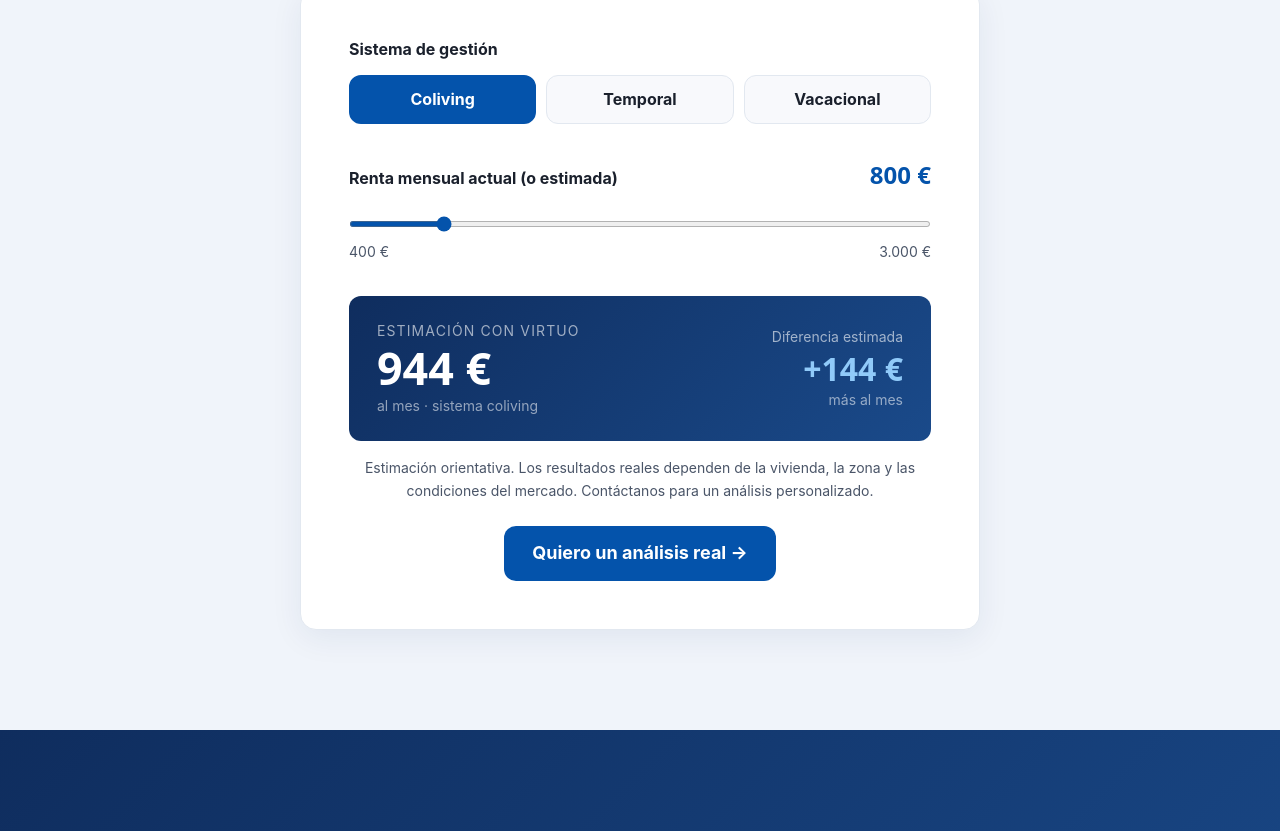
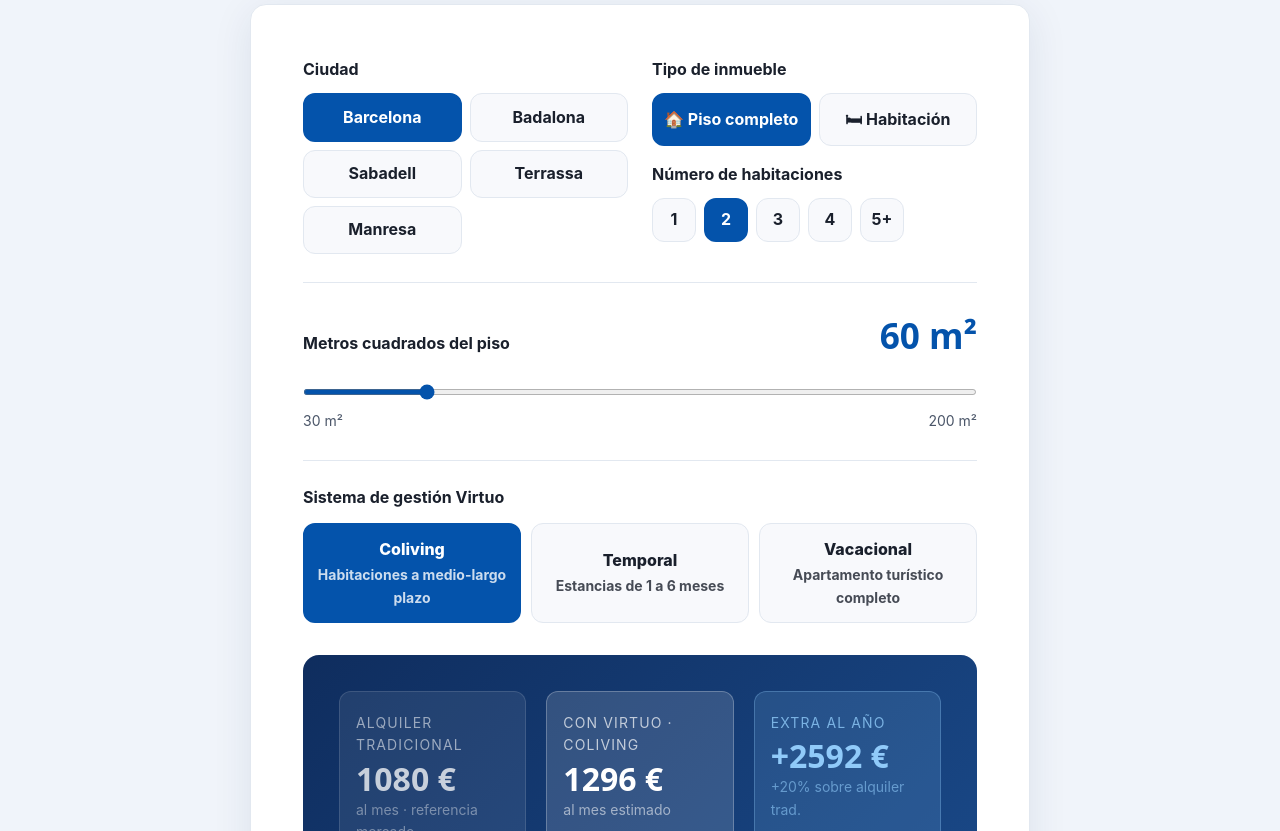
Before and after one commit to viviendasvirtuo/web-viviendasvirtuo, a Next.js app: page /sobre-nosotros in a window 1280 px wide. Shown: the part 3129-3960 px from the top of the page. Built offline with nearby package versions, Linux system fonts and the light colour scheme; a web font is replaced by a local one.

Commit message:
feat: calculadora de rentabilidad mejorada con ciudad, m², habitaciones y comparativa real

```diff
--- a/app/sobre-nosotros/page.tsx
+++ b/app/sobre-nosotros/page.tsx
@@ -1,18 +1,59 @@
 'use client';
 
-import { useState } from 'react';
+import { useState, useMemo } from 'react';
 import Header from '@/components/Header';
 import Footer from '@/components/Footer';
 import Link from 'next/link';
 
+// Precio €/m² alquiler tradicional por ciudad (referencia mercado catalán 2024-2025)
+const PRECIOS_CIUDAD: Record<string, { nombre: string; precioM2: number }> = {
+  barcelona:  { nombre: 'Barcelona',  precioM2: 18.0 },
+  badalona:   { nombre: 'Badalona',   precioM2: 13.0 },
+  sabadell:   { nombre: 'Sabadell',   precioM2: 11.0 },
+  terrassa:   { nombre: 'Terrassa',   precioM2: 11.0 },
+  manresa:    { nombre: 'Manresa',    precioM2:  8.0 },
+};
+
+// Multiplicadores sobre renta tradicional por sistema
+const MULTIPLICADORES = {
+  coliving:    { factor: 1.20, label: 'Coliving',    desc: 'Habitaciones a medio-largo plazo' },
+  temporal:    { factor: 1.32, label: 'Temporal',    desc: 'Estancias de 1 a 6 meses' },
+  vacacional:  { factor: 1.58, label: 'Vacacional',  desc: 'Apartamento turístico completo' },
+};
+
+type Ciudad = keyof typeof PRECIOS_CIUDAD;
+type Sistema = keyof typeof MULTIPLICADORES;
+type TipoInmueble = 'habitacion' | 'piso';
+
 export default function SobreNosotrosPage() {
-  const [rentaMensual, setRentaMensual] = useState(800);
-  const [sistema, setSistema] = useState<'coliving' | 'temporal' | 'vacacional'>('coliving');
+  const [ciudad, setCiudad]           = useState<Ciudad>('barcelona');
+  const [tipo, setTipo]               = useState<TipoInmueble>('piso');
+  const [metros, setMetros]           = useState<number>(60);
+  const [habitaciones, setHabitaciones] = useState<number>(2);
+  const [sistema, setSistema]         = useState<Sistema>('coliving');
 
-  const multiplicadores = { coliving: 1.18, temporal: 1.28, vacacional: 1.55 };
-  const etiquetas = { coliving: 'Coliving', temporal: 'Temporal', vacacional: 'Vacacional' };
-  const estimado = Math.round(rentaMensual * multiplicadores[sistema]);
-  const diferencia = estimado - rentaMensual;
+  const calculo = useMemo(() => {
+    const { precioM2 } = PRECIOS_CIUDAD[ciudad];
+    // Para habitación: precio por m² * metros de la habitación (aprox 12m² por hab)
+    const metrosCalculo = tipo === 'habitacion' ? Math.max(metros, 10) : metros;
+    const rentaTrad = Math.round(precioM2 * metrosCalculo);
+    const { factor } = MULTIPLICADORES[sistema];
+    const rentaVirtuo = Math.round(rentaTrad * factor);
+    const diferenciaMes = rentaVirtuo - rentaTrad;
+    const diferenciaAnio = diferenciaMes * 12;
+    const porcentaje = Math.round((factor - 1) * 100);
+    return { rentaTrad, rentaVirtuo, diferenciaMes, diferenciaAnio, porcentaje };
+  }, [ciudad, tipo, metros, habitaciones, sistema]);
+
+  const btnBase: React.CSSProperties = {
+    padding: '10px 8px',
+    borderRadius: 'var(--radius-lg)',
+    fontWeight: 700,
+    fontSize: 'var(--text-sm)',
+    cursor: 'pointer',
+    transition: 'all 180ms ease',
+    textAlign: 'center',
+  };
 
   return (
     <>
@@ -56,10 +97,10 @@ export default function SobreNosotrosPage() {
               </div>
               <div style={{ display: 'grid', gridTemplateColumns: '1fr 1fr', gap: '16px' }}>
                 {[
-                  { num: '3', label: 'Sistemas de gestión', sub: 'Coliving, Temporal, Vacacional' },
-                  { num: '+50', label: 'Viviendas gestionadas', sub: 'En Barcelona y área metropolitana' },
-                  { num: '98%', label: 'Ocupación media', sub: 'En los últimos 12 meses' },
-                  { num: '24h', label: 'Tiempo de respuesta', sub: 'A propietarios e inquilinos' },
+                  { num: '3',   label: 'Sistemas de gestión',    sub: 'Coliving, Temporal, Vacacional' },
+                  { num: '+50', label: 'Viviendas gestionadas',  sub: 'En Barcelona y área metropolitana' },
+                  { num: '98%', label: 'Ocupación media',        sub: 'En los últimos 12 meses' },
+                  { num: '24h', label: 'Tiempo de respuesta',    sub: 'A propietarios e inquilinos' },
                 ].map((s, i) => (
                   <div key={i} style={{ background: i % 2 === 0 ? 'var(--color-primary)' : 'var(--color-surface)', borderRadius: 'var(--radius-xl)', padding: '24px 20px', border: i % 2 !== 0 ? '1px solid var(--color-border)' : 'none' }}>
                     <div style={{ fontFamily: 'var(--font-display)', fontSize: 'clamp(1.8rem,3vw,2.4rem)', fontWeight: 900, color: i % 2 === 0 ? 'white' : 'var(--color-primary)', lineHeight: 1, marginBottom: '6px' }}>{s.num}</div>
@@ -106,9 +147,9 @@ export default function SobreNosotrosPage() {
             </div>
             <div style={{ display: 'grid', gridTemplateColumns: 'repeat(auto-fit, minmax(280px,1fr))', gap: '20px' }}>
               {[
-                { href: '/coliving', color: '#0f2d5e', label: 'Coliving', desc: 'Habitaciones a medio-largo plazo con comunidad gestionada. Estable, rentable y sin conflictos.', tag: 'Largo plazo' },
-                { href: '/temporal', color: '#008f58', label: 'Temporal', desc: 'Estancias de 1 a 6 meses para trabajadores, estudiantes y profesionales en tránsito.', tag: '1–6 meses' },
-                { href: '/vacacional', color: '#b84b00', label: 'Vacacional', desc: 'Apartamento completo para turistas. Gestión integral: check-in, limpieza y atención al huésped.', tag: 'Turismo' },
+                { href: '/coliving',   color: '#0f2d5e', label: 'Coliving',    desc: 'Habitaciones a medio-largo plazo con comunidad gestionada. Estable, rentable y sin conflictos.', tag: 'Largo plazo' },
+                { href: '/temporal',   color: '#008f58', label: 'Temporal',    desc: 'Estancias de 1 a 6 meses para trabajadores, estudiantes y profesionales en tránsito.', tag: '1–6 meses' },
+                { href: '/vacacional', color: '#b84b00', label: 'Vacacional',  desc: 'Apartamento completo para turistas. Gestión integral: check-in, limpieza y atención al huésped.', tag: 'Turismo' },
               ].map((s) => (
                 <div key={s.href} style={{ background: s.color, borderRadius: 'var(--radius-xl)', padding: '32px 24px', display: 'flex', flexDirection: 'column', gap: '12px' }}>
                   <span style={{ display: 'inline-block', background: 'rgba(255,255,255,0.15)', border: '1px solid rgba(255,255,255,0.25)', borderRadius: '999px', padding: '4px 14px', fontSize: 'var(--text-xs)', fontWeight: 700, color: 'white', alignSelf: 'flex-start' }}>{s.tag}</span>
@@ -121,90 +162,206 @@ export default function SobreNosotrosPage() {
           </div>
         </section>
 
-        {/* CALCULADORA DE RENTABILIDAD */}
-        <section style={{ padding: 'clamp(60px,8vw,100px) 0', background: '#f0f4fa' }}>
+        {/* ======================== CALCULADORA ======================== */}
+        <section style={{ padding: 'clamp(60px,8vw,110px) 0', background: '#f0f4fa' }}>
           <div className="container">
-            <div style={{ maxWidth: '680px', margin: '0 auto' }}>
-              <div style={{ textAlign: 'center', marginBottom: '40px' }}>
+            <div style={{ maxWidth: '780px', margin: '0 auto' }}>
+
+              {/* Cabecera */}
+              <div style={{ textAlign: 'center', marginBottom: '48px' }}>
                 <p style={{ color: 'var(--color-primary)', fontWeight: 700, fontSize: 'var(--text-sm)', letterSpacing: '0.1em', textTransform: 'uppercase', marginBottom: '12px' }}>Herramienta gratuita</p>
-                <h2 style={{ fontFamily: 'var(--font-display)', fontSize: 'clamp(1.5rem,2.5vw,2rem)', fontWeight: 800, color: 'var(--color-text)', lineHeight: 1.2, marginBottom: '12px' }}>¿Cuánto podría rendir tu vivienda?</h2>
-                <p style={{ color: 'var(--color-text-muted)', fontSize: 'var(--text-base)', lineHeight: 1.7 }}>Ajusta los parámetros y obtén una estimación orientativa según el sistema de gestión.</p>
+                <h2 style={{ fontFamily: 'var(--font-display)', fontSize: 'clamp(1.6rem,2.8vw,2.2rem)', fontWeight: 800, color: 'var(--color-text)', lineHeight: 1.2, marginBottom: '14px' }}>¿Cuánto puede rendir tu vivienda?</h2>
+                <p style={{ color: 'var(--color-text-muted)', fontSize: 'var(--text-base)', maxWidth: '520px', margin: '0 auto', lineHeight: 1.7 }}>
+                  Introduce los datos de tu inmueble y compara la renta tradicional con lo que obtendrías gestionando con Virtuo.
+                </p>
               </div>
 
-              <div style={{ background: 'white', borderRadius: 'var(--radius-xl)', padding: 'clamp(28px,5vw,48px)', border: '1px solid var(--color-border)', boxShadow: '0 8px 32px rgba(15,45,94,0.07)' }}>
+              <div style={{ background: 'white', borderRadius: 'var(--radius-xl)', padding: 'clamp(28px,5vw,52px)', border: '1px solid var(--color-border)', boxShadow: '0 8px 40px rgba(15,45,94,0.09)' }}>
 
-                {/* Selector de sistema */}
-                <div style={{ marginBottom: '32px' }}>
-                  <label style={{ display: 'block', fontWeight: 700, fontSize: 'var(--text-sm)', color: 'var(--color-text)', marginBottom: '12px' }}>Sistema de gestión</label>
-                  <div style={{ display: 'grid', gridTemplateColumns: 'repeat(3,1fr)', gap: '10px' }}>
-                    {(['coliving', 'temporal', 'vacacional'] as const).map((s) => (
+                {/* FILA 1: Ciudad + Tipo inmueble */}
+                <div style={{ display: 'grid', gridTemplateColumns: 'repeat(auto-fit, minmax(220px,1fr))', gap: '24px', marginBottom: '28px' }}>
+
+                  {/* Ciudad */}
+                  <div>
+                    <label style={{ display: 'block', fontWeight: 700, fontSize: 'var(--text-sm)', color: 'var(--color-text)', marginBottom: '10px' }}>Ciudad</label>
+                    <div style={{ display: 'grid', gridTemplateColumns: '1fr 1fr', gap: '8px' }}>
+                      {Object.entries(PRECIOS_CIUDAD).map(([key, val]) => (
                         <button
-                        key={s}
-                        onClick={() => setSistema(s)}
+                          key={key}
+                          onClick={() => setCiudad(key as Ciudad)}
                           style={{
-                          padding: '10px 8px',
-                          borderRadius: 'var(--radius-lg)',
-                          border: sistema === s ? '2px solid var(--color-primary)' : '1.5px solid var(--color-border)',
-                          background: sistema === s ? 'var(--color-primary)' : 'var(--color-surface)',
-                          color: sistema === s ? 'white' : 'var(--color-text)',
-                          fontWeight: 700,
-                          fontSize: 'var(--text-sm)',
-                          cursor: 'pointer',
-                          transition: 'all 180ms ease',
+                            ...btnBase,
+                            border: ciudad === key ? '2px solid var(--color-primary)' : '1.5px solid var(--color-border)',
+                            background: ciudad === key ? 'var(--color-primary)' : 'var(--color-surface)',
+                            color: ciudad === key ? 'white' : 'var(--color-text)',
                           }}
                         >
-                        {etiquetas[s]}
+                          {val.nombre}
                         </button>
                       ))}
                     </div>
                   </div>
 
-                {/* Slider renta */}
-                <div style={{ marginBottom: '32px' }}>
+                  {/* Tipo */}
+                  <div>
+                    <label style={{ display: 'block', fontWeight: 700, fontSize: 'var(--text-sm)', color: 'var(--color-text)', marginBottom: '10px' }}>Tipo de inmueble</label>
+                    <div style={{ display: 'grid', gridTemplateColumns: '1fr 1fr', gap: '8px' }}>
+                      {([['piso', '🏠 Piso completo'], ['habitacion', '🛏 Habitación']] as const).map(([key, lbl]) => (
+                        <button
+                          key={key}
+                          onClick={() => setTipo(key)}
+                          style={{
+                            ...btnBase,
+                            padding: '12px 8px',
+                            border: tipo === key ? '2px solid var(--color-primary)' : '1.5px solid var(--color-border)',
+                            background: tipo === key ? 'var(--color-primary)' : 'var(--color-surface)',
+                            color: tipo === key ? 'white' : 'var(--color-text)',
+                          }}
+                        >
+                          {lbl}
+                        </button>
+                      ))}
+                    </div>
+
+                    {/* Habitaciones (solo si piso) */}
+                    {tipo === 'piso' && (
+                      <div style={{ marginTop: '16px' }}>
+                        <label style={{ display: 'block', fontWeight: 700, fontSize: 'var(--text-sm)', color: 'var(--color-text)', marginBottom: '10px' }}>Número de habitaciones</label>
+                        <div style={{ display: 'flex', gap: '8px' }}>
+                          {[1, 2, 3, 4, 5].map((n) => (
+                            <button
+                              key={n}
+                              onClick={() => setHabitaciones(n)}
+                              style={{
+                                width: '44px', height: '44px',
+                                borderRadius: 'var(--radius-lg)',
+                                border: habitaciones === n ? '2px solid var(--color-primary)' : '1.5px solid var(--color-border)',
+                                background: habitaciones === n ? 'var(--color-primary)' : 'var(--color-surface)',
+                                color: habitaciones === n ? 'white' : 'var(--color-text)',
+                                fontWeight: 700,
+                                fontSize: 'var(--text-sm)',
+                                cursor: 'pointer',
+                                transition: 'all 180ms ease',
+                                flexShrink: 0,
+                              }}
+                            >
+                              {n === 5 ? '5+' : n}
+                            </button>
+                          ))}
+                        </div>
+                      </div>
+                    )}
+                  </div>
+                </div>
+
+                {/* FILA 2: Metros cuadrados */}
+                <div style={{ marginBottom: '28px', paddingTop: '24px', borderTop: '1px solid var(--color-border)' }}>
                   <div style={{ display: 'flex', justifyContent: 'space-between', alignItems: 'baseline', marginBottom: '12px' }}>
-                    <label style={{ fontWeight: 700, fontSize: 'var(--text-sm)', color: 'var(--color-text)' }}>Renta mensual actual (o estimada)</label>
-                    <span style={{ fontFamily: 'var(--font-display)', fontSize: 'var(--text-lg)', fontWeight: 900, color: 'var(--color-primary)' }}>{rentaMensual.toLocaleString('es-ES')} €</span>
+                    <label style={{ fontWeight: 700, fontSize: 'var(--text-sm)', color: 'var(--color-text)' }}>
+                      {tipo === 'habitacion' ? 'Metros cuadrados de la habitación' : 'Metros cuadrados del piso'}
+                    </label>
+                    <span style={{ fontFamily: 'var(--font-display)', fontSize: 'var(--text-xl)', fontWeight: 900, color: 'var(--color-primary)' }}>{metros} m²</span>
                   </div>
                   <input
                     type="range"
-                    min={400}
-                    max={3000}
-                    step={50}
-                    value={rentaMensual}
-                    onChange={(e) => setRentaMensual(Number(e.target.value))}
+                    min={tipo === 'habitacion' ? 8 : 30}
+                    max={tipo === 'habitacion' ? 30 : 200}
+                    step={tipo === 'habitacion' ? 1 : 5}
+                    value={metros}
+                    onChange={(e) => setMetros(Number(e.target.value))}
                     style={{ width: '100%', accentColor: 'var(--color-primary)', cursor: 'pointer', height: '6px' }}
                   />
                   <div style={{ display: 'flex', justifyContent: 'space-between', marginTop: '6px' }}>
-                    <span style={{ fontSize: 'var(--text-xs)', color: 'var(--color-text-muted)' }}>400 €</span>
-                    <span style={{ fontSize: 'var(--text-xs)', color: 'var(--color-text-muted)' }}>3.000 €</span>
+                    <span style={{ fontSize: 'var(--text-xs)', color: 'var(--color-text-muted)' }}>{tipo === 'habitacion' ? '8 m²' : '30 m²'}</span>
+                    <span style={{ fontSize: 'var(--text-xs)', color: 'var(--color-text-muted)' }}>{tipo === 'habitacion' ? '30 m²' : '200 m²'}</span>
                   </div>
                 </div>
 
-                {/* Resultado */}
-                <div style={{ background: 'linear-gradient(135deg, #0f2d5e, #1a4a8a)', borderRadius: 'var(--radius-lg)', padding: '24px 28px', display: 'grid', gridTemplateColumns: '1fr 1fr', gap: '20px', alignItems: 'center' }}>
-                  <div>
-                    <div style={{ fontSize: 'var(--text-xs)', color: 'rgba(255,255,255,0.6)', marginBottom: '4px', textTransform: 'uppercase', letterSpacing: '0.08em' }}>Estimación con Virtuo</div>
-                    <div style={{ fontFamily: 'var(--font-display)', fontSize: 'clamp(2rem,4vw,2.8rem)', fontWeight: 900, color: 'white', lineHeight: 1 }}>{estimado.toLocaleString('es-ES')} €</div>
-                    <div style={{ fontSize: 'var(--text-xs)', color: 'rgba(255,255,255,0.55)', marginTop: '4px' }}>al mes · sistema {etiquetas[sistema].toLowerCase()}</div>
-                  </div>
-                  <div style={{ textAlign: 'right' }}>
-                    <div style={{ fontSize: 'var(--text-xs)', color: 'rgba(255,255,255,0.6)', marginBottom: '4px' }}>Diferencia estimada</div>
-                    <div style={{ fontFamily: 'var(--font-display)', fontSize: 'clamp(1.4rem,3vw,2rem)', fontWeight: 900, color: '#90caf9', lineHeight: 1 }}>+{diferencia.toLocaleString('es-ES')} €</div>
-                    <div style={{ fontSize: 'var(--text-xs)', color: 'rgba(255,255,255,0.55)', marginTop: '4px' }}>más al mes</div>
+                {/* FILA 3: Sistema */}
+                <div style={{ marginBottom: '32px', paddingTop: '24px', borderTop: '1px solid var(--color-border)' }}>
+                  <label style={{ display: 'block', fontWeight: 700, fontSize: 'var(--text-sm)', color: 'var(--color-text)', marginBottom: '12px' }}>Sistema de gestión Virtuo</label>
+                  <div style={{ display: 'grid', gridTemplateColumns: 'repeat(3,1fr)', gap: '10px' }}>
+                    {(Object.entries(MULTIPLICADORES) as [Sistema, typeof MULTIPLICADORES[Sistema]][]).map(([key, val]) => (
+                      <button
+                        key={key}
+                        onClick={() => setSistema(key)}
+                        style={{
+                          ...btnBase,
+                          padding: '12px 8px',
+                          border: sistema === key ? '2px solid var(--color-primary)' : '1.5px solid var(--color-border)',
+                          background: sistema === key ? 'var(--color-primary)' : 'var(--color-surface)',
+                          color: sistema === key ? 'white' : 'var(--color-text)',
+                        }}
+                      >
+                        <div style={{ fontWeight: 800, marginBottom: '2px' }}>{val.label}</div>
+                        <div style={{ fontSize: 'var(--text-xs)', opacity: 0.8 }}>{val.desc}</div>
+                      </button>
+                    ))}
                   </div>
                 </div>
 
-                <p style={{ fontSize: 'var(--text-xs)', color: 'var(--color-text-muted)', marginTop: '16px', lineHeight: 1.6, textAlign: 'center' }}>
-                  Estimación orientativa. Los resultados reales dependen de la vivienda, la zona y las condiciones del mercado. Contáctanos para un análisis personalizado.
+                {/* RESULTADO */}
+                <div style={{ background: 'linear-gradient(135deg, #0f2d5e, #1a4a8a)', borderRadius: 'var(--radius-xl)', padding: 'clamp(24px,4vw,36px)', marginBottom: '16px' }}>
+                  <div style={{ display: 'grid', gridTemplateColumns: 'repeat(auto-fit, minmax(160px,1fr))', gap: '20px', marginBottom: '20px' }}>
+
+                    {/* Alquiler tradicional */}
+                    <div style={{ background: 'rgba(255,255,255,0.08)', borderRadius: 'var(--radius-lg)', padding: '20px 16px', border: '1px solid rgba(255,255,255,0.12)' }}>
+                      <div style={{ fontSize: 'var(--text-xs)', color: 'rgba(255,255,255,0.55)', marginBottom: '6px', textTransform: 'uppercase', letterSpacing: '0.08em' }}>Alquiler tradicional</div>
+                      <div style={{ fontFamily: 'var(--font-display)', fontSize: 'clamp(1.5rem,3vw,2rem)', fontWeight: 900, color: 'rgba(255,255,255,0.75)', lineHeight: 1 }}>
+                        {calculo.rentaTrad.toLocaleString('es-ES')} €
+                      </div>
+                      <div style={{ fontSize: 'var(--text-xs)', color: 'rgba(255,255,255,0.4)', marginTop: '4px' }}>al mes · referencia mercado</div>
+                    </div>
+
+                    {/* Con Virtuo */}
+                    <div style={{ background: 'rgba(255,255,255,0.14)', borderRadius: 'var(--radius-lg)', padding: '20px 16px', border: '1px solid rgba(255,255,255,0.25)' }}>
+                      <div style={{ fontSize: 'var(--text-xs)', color: 'rgba(255,255,255,0.7)', marginBottom: '6px', textTransform: 'uppercase', letterSpacing: '0.08em' }}>Con Virtuo · {MULTIPLICADORES[sistema].label}</div>
+                      <div style={{ fontFamily: 'var(--font-display)', fontSize: 'clamp(1.5rem,3vw,2rem)', fontWeight: 900, color: 'white', lineHeight: 1 }}>
+                        {calculo.rentaVirtuo.toLocaleString('es-ES')} €
+                      </div>
+                      <div style={{ fontSize: 'var(--text-xs)', color: 'rgba(255,255,255,0.55)', marginTop: '4px' }}>al mes estimado</div>
+                    </div>
+
+                    {/* Extra al año */}
+                    <div style={{ background: 'rgba(144,202,249,0.15)', borderRadius: 'var(--radius-lg)', padding: '20px 16px', border: '1px solid rgba(144,202,249,0.3)' }}>
+                      <div style={{ fontSize: 'var(--text-xs)', color: 'rgba(144,202,249,0.8)', marginBottom: '6px', textTransform: 'uppercase', letterSpacing: '0.08em' }}>Extra al año</div>
+                      <div style={{ fontFamily: 'var(--font-display)', fontSize: 'clamp(1.5rem,3vw,2rem)', fontWeight: 900, color: '#90caf9', lineHeight: 1 }}>
+                        +{calculo.diferenciaAnio.toLocaleString('es-ES')} €
+                      </div>
+                      <div style={{ fontSize: 'var(--text-xs)', color: 'rgba(144,202,249,0.6)', marginTop: '4px' }}>+{calculo.porcentaje}% sobre alquiler trad.</div>
+                    </div>
+                  </div>
+
+                  {/* Barra comparativa */}
+                  <div>
+                    <div style={{ display: 'flex', justifyContent: 'space-between', marginBottom: '8px' }}>
+                      <span style={{ fontSize: 'var(--text-xs)', color: 'rgba(255,255,255,0.55)' }}>Alquiler tradicional</span>
+                      <span style={{ fontSize: 'var(--text-xs)', color: 'rgba(255,255,255,0.55)' }}>Con Virtuo</span>
+                    </div>
+                    <div style={{ background: 'rgba(255,255,255,0.1)', borderRadius: '999px', height: '10px', overflow: 'hidden' }}>
+                      <div style={{ height: '100%', width: `${Math.round((1 / MULTIPLICADORES[sistema].factor) * 100)}%`, background: 'rgba(255,255,255,0.35)', borderRadius: '999px', display: 'inline-block' }} />
+                      <div style={{ height: '100%', width: `${Math.round((1 - 1 / MULTIPLICADORES[sistema].factor) * 100)}%`, background: '#90caf9', borderRadius: '999px', display: 'inline-block', marginLeft: '2px' }} />
+                    </div>
+                  </div>
+                </div>
+
+                <p style={{ fontSize: 'var(--text-xs)', color: 'var(--color-text-muted)', lineHeight: 1.65, textAlign: 'center', marginBottom: '24px' }}>
+                  Estimación basada en precios de referencia del mercado de alquiler en Cataluña (2024–2025). Los resultados reales dependen de la ubicación exacta, el estado de la vivienda y las condiciones del mercado.
                 </p>
 
-                <div style={{ marginTop: '24px', textAlign: 'center' }}>
-                  <Link href="/contacto" style={{ display: 'inline-flex', alignItems: 'center', gap: '8px', background: 'var(--color-primary)', color: 'white', fontWeight: 700, padding: '13px 28px', borderRadius: 'var(--radius-lg)', textDecoration: 'none', fontSize: 'var(--text-base)' }}>Quiero un análisis real →</Link>
+                <div style={{ textAlign: 'center' }}>
+                  <Link
+                    href="/contacto"
+                    style={{ display: 'inline-flex', alignItems: 'center', gap: '8px', background: 'var(--color-primary)', color: 'white', fontWeight: 700, padding: '14px 32px', borderRadius: 'var(--radius-lg)', textDecoration: 'none', fontSize: 'var(--text-base)' }}
+                  >
+                    Quiero un análisis personalizado →
+                  </Link>
                 </div>
               </div>
             </div>
           </div>
         </section>
+        {/* ======================== FIN CALCULADORA ======================== */}
 
         {/* CTA — HABLAMOS */}
         <section style={{ padding: 'clamp(60px,8vw,100px) 0', background: 'linear-gradient(135deg, #0f2d5e, #1a4a8a)', textAlign: 'center' }}>
```
Lines whose indentation alone changed are shown as unchanged.
